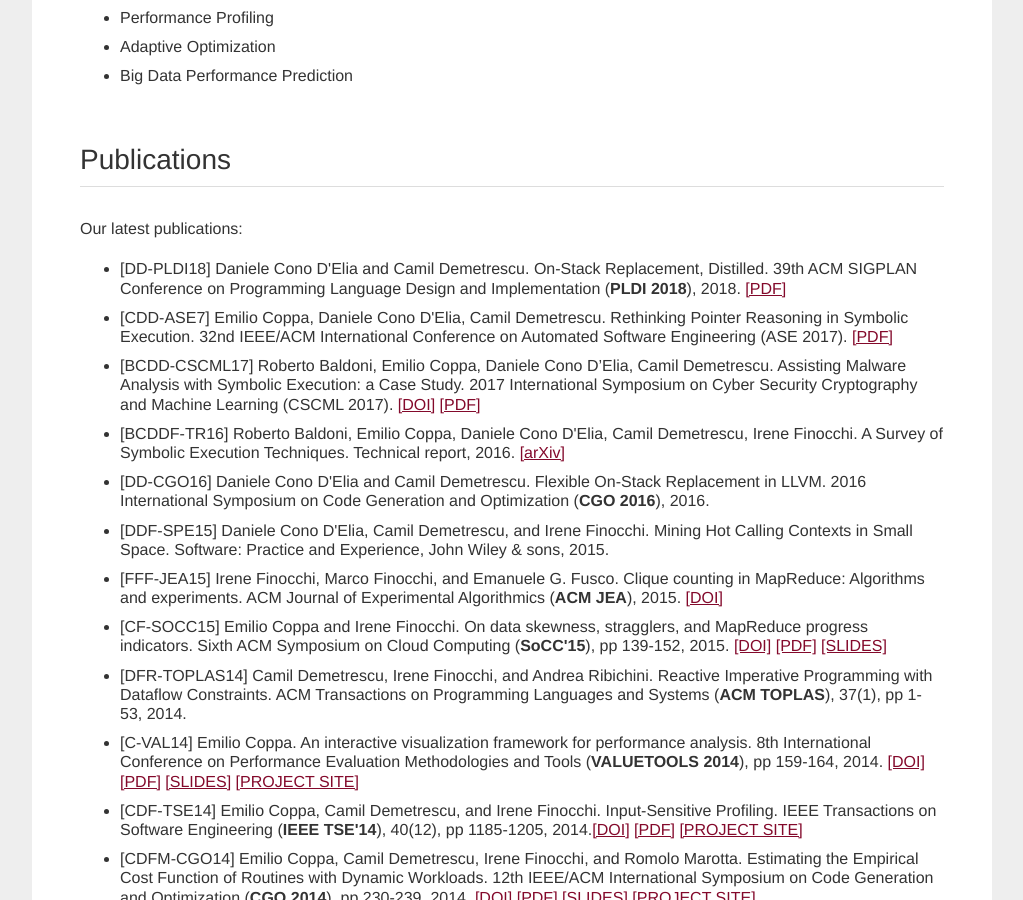
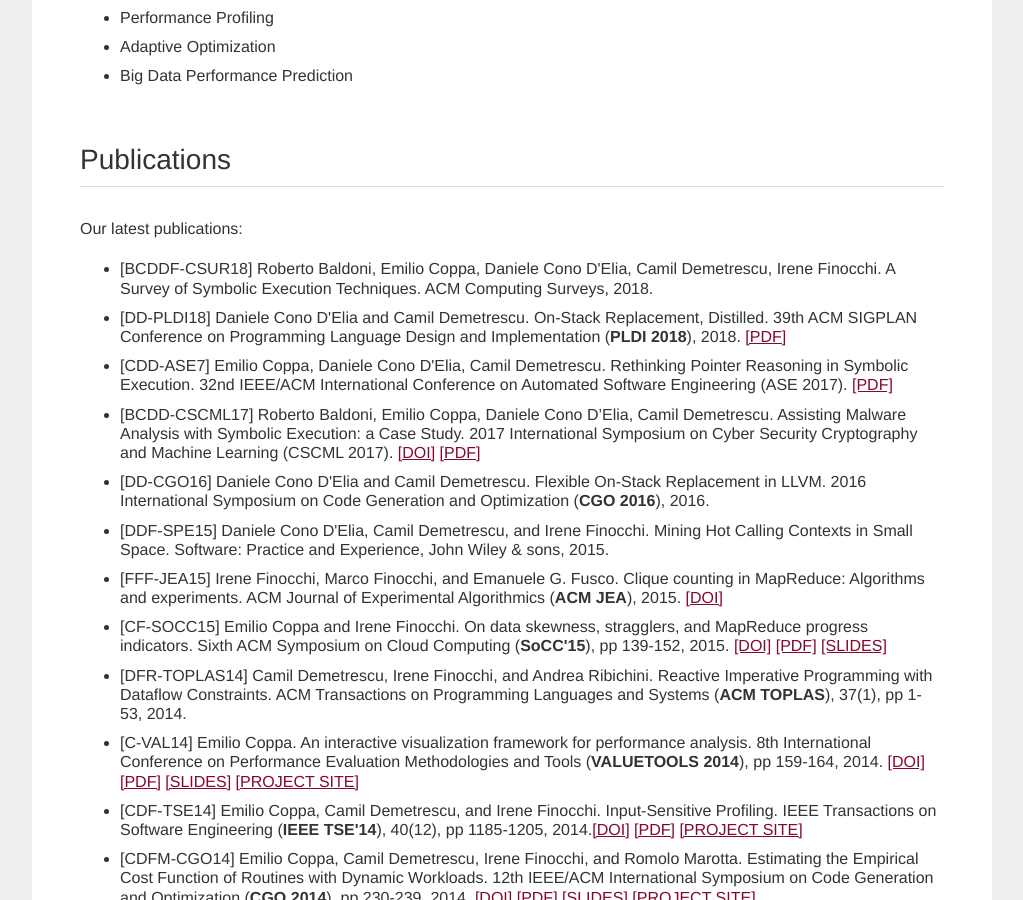
Before and after one commit to season-lab/season-lab.github.io, a Jekyll site: the page built from index.html, in a window 1280 px wide and 900 px high, scrolled down 1366 px. Shown: the whole window, without its empty margins (128-1151 px from the left). Built offline with Jekyll 4.4.1, drawn with Linux system fonts in a browser that asks for light colours.

Commit message:
Update index.html

```diff
--- a/index.html
+++ b/index.html
@@ -133,7 +133,11 @@
           Our latest publications:
           <ul class="pub">
 
-	<li id="DD-CGO16">[DD-PLDI18] Daniele Cono D'Elia and Camil Demetrescu. On-Stack Replacement, Distilled.
+	<li id="BCDDF-CSUR18">[BCDDF-CSUR18] Roberto Baldoni, Emilio Coppa, Daniele Cono D'Elia, Camil Demetrescu, Irene Finocchi.
+		A Survey of Symbolic Execution Techniques. ACM Computing Surveys, 2018.
+	</li>
+
+	<li id="DD-PLDI18">[DD-PLDI18] Daniele Cono D'Elia and Camil Demetrescu. On-Stack Replacement, Distilled.
 		39th ACM SIGPLAN Conference on Programming Language Design and Implementation (<b>PLDI 2018</b>), 2018.
 		  <a href="http://season-lab.github.io/papers/osr-distilled-pldi18.pdf" target="_blank">[PDF]</a></li>
 
@@ -142,9 +146,7 @@
 		    32nd IEEE/ACM International Conference on Automated Software Engineering (ASE 2017).
 		    <a href="http://season-lab.github.io/papers/memsight-ase17.pdf" target="_blank">[PDF]</a></li>
 
-		  <li id="BCDDF-CSCML17">[BCDD-CSCML17] Roberto Baldoni, Emilio Coppa, Daniele Cono D’Elia, Camil Demetrescu. Assisting Malware Analysis with Symbolic Execution: a Case Study. 2017 International Symposium on Cyber Security Cryptography and Machine Learning (CSCML 2017). <a href="http://dx.doi.org/10.1007/978-3-319-60080-2_12" target="_blank">[DOI]</a> <a href="https://drive.google.com/file/d/0BzPEdOad795XM3M4aGh0SXFfRzg/view?usp=sharing" target="_blank">[PDF]</a></li>
-
-	  <li id="BCDDF-TR16">[BCDDF-TR16] Roberto Baldoni, Emilio Coppa, Daniele Cono D'Elia, Camil Demetrescu, Irene Finocchi. A Survey of Symbolic Execution Techniques. Technical report, 2016. <a href="https://arxiv.org/abs/1610.00502" target="_blank">[arXiv]</a></li>
+ 	<li id="BCDDF-CSCML17">[BCDD-CSCML17] Roberto Baldoni, Emilio Coppa, Daniele Cono D’Elia, Camil Demetrescu. Assisting Malware Analysis with Symbolic Execution: a Case Study. 2017 International Symposium on Cyber Security Cryptography and Machine Learning (CSCML 2017). <a href="http://dx.doi.org/10.1007/978-3-319-60080-2_12" target="_blank">[DOI]</a> <a href="https://drive.google.com/file/d/0BzPEdOad795XM3M4aGh0SXFfRzg/view?usp=sharing" target="_blank">[PDF]</a></li>
 
             <li id="DD-CGO16">[DD-CGO16] Daniele Cono D'Elia and Camil Demetrescu. Flexible On-Stack Replacement in LLVM. 2016 International Symposium on Code Generation and Optimization (<b>CGO 2016</b>), 2016.</li>
 
```
